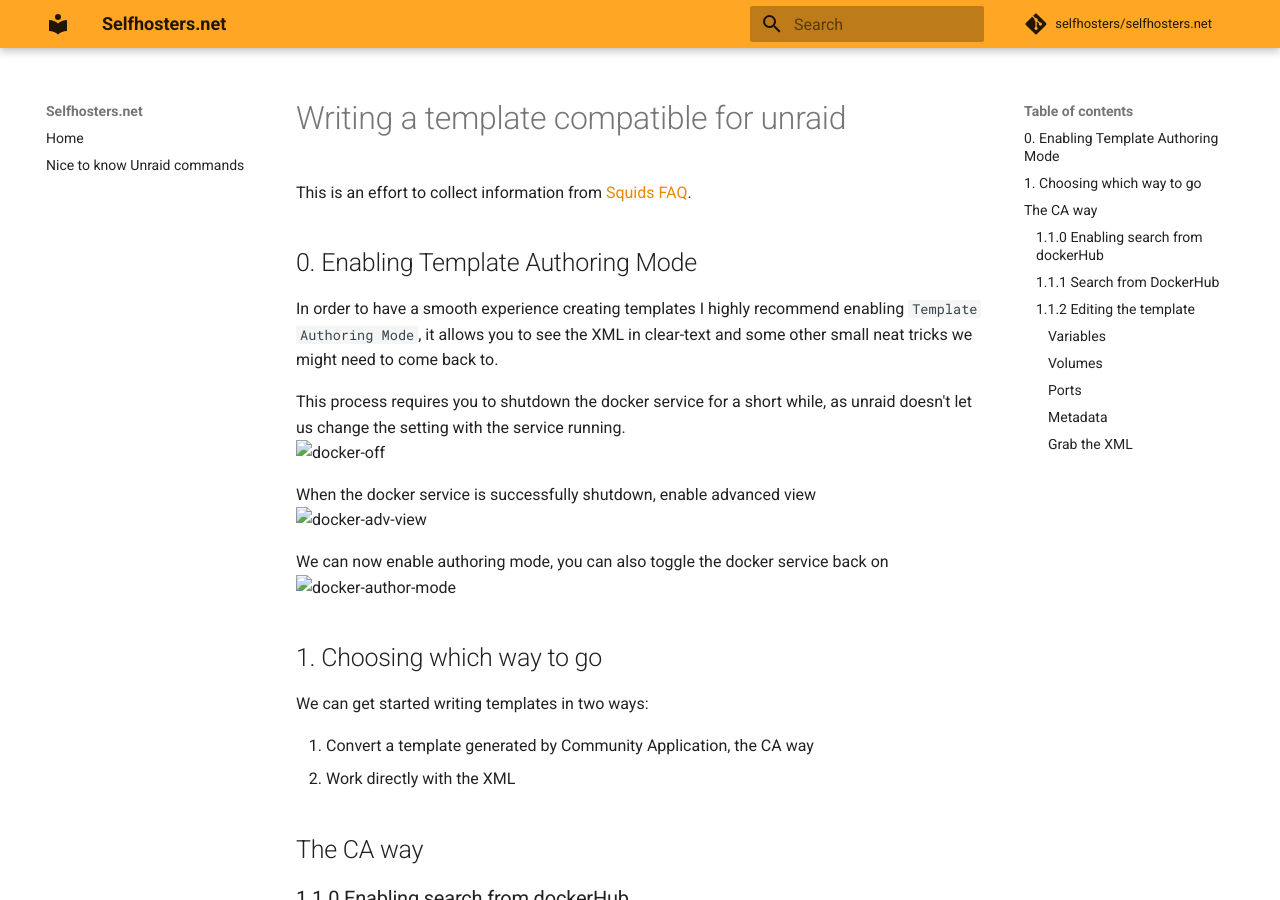
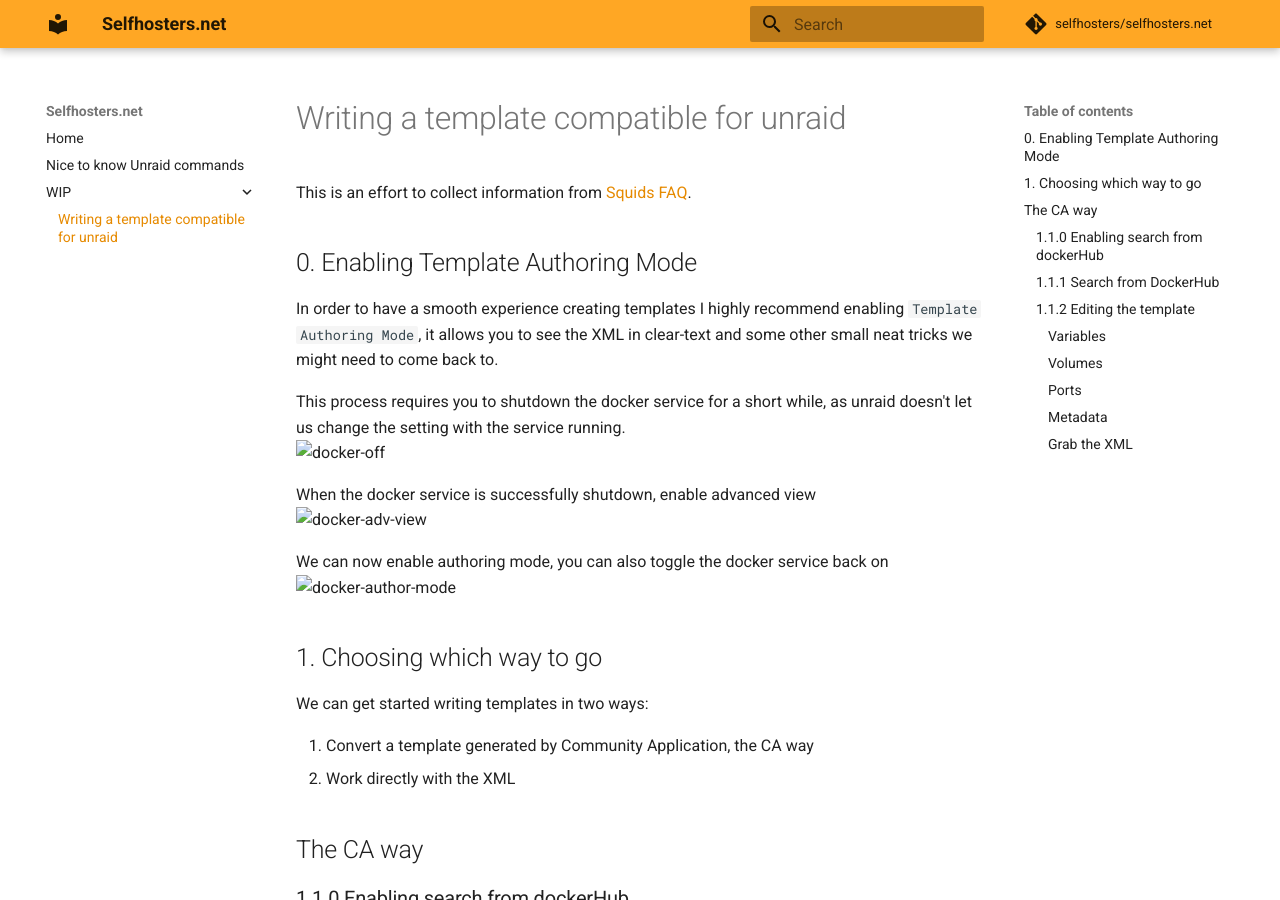
Before and after one commit to selfhosters/selfhosters.net, an MkDocs documentation site: the page built from docs/templating.md, in a window 1280 px wide and 900 px high. Built offline with MkDocs 1.6.1 and Material for MkDocs 9.7.7, drawn with Linux system fonts in a browser that asks for light colours; comment, search, counter and statistics services are not loaded.

Commit message:
Add wip, waiting for FA update

```diff
--- a/mkdocs.yml
+++ b/mkdocs.yml
@@ -49,8 +49,12 @@
   social:
     - type: 'github'
       link: 'https://github.com/selfhosters'
+    - type: 'discord'
+      link: 'https://discord.gg/qWPbc8R'
 
 # Navigation
 nav:
   - Home: index.md
   - Nice to know Unraid commands: commands.md
+  - WIP:
+    - Writing a template compatible for unraid: templating.md
```
